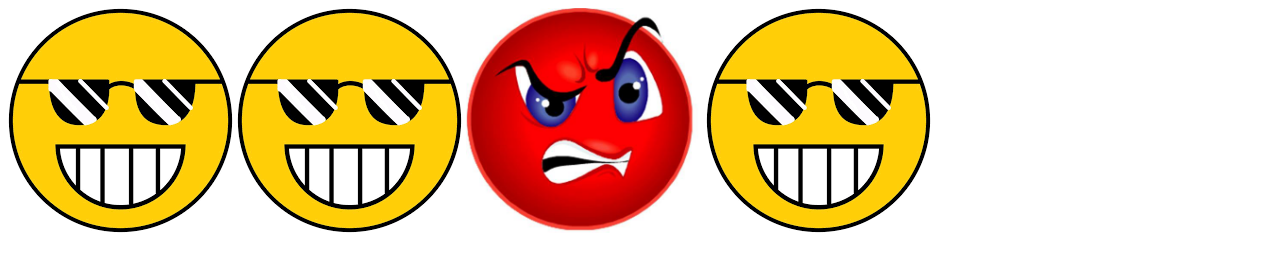
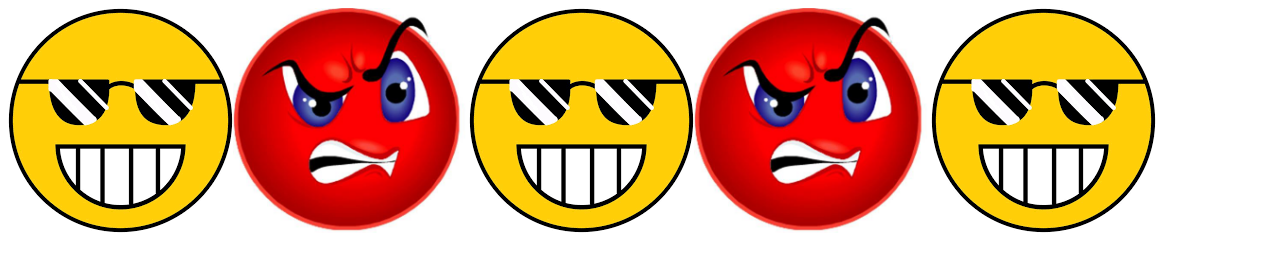
Before and after one commit to grjakub/ws-serve, a plain HTML site: page index.html in a window 1280 px wide. Drawn offline with Linux system fonts and the light colour scheme.

Commit message:
set dynamic build

```diff
--- a/index.html
+++ b/index.html
@@ -9,20 +9,7 @@
     <body>
 
         <div class="container">
-            <div class="img-container" data-status="on">
-                <img class="set-img" src="./img/up.png" height="225">
-            </div>
-            <div class="img-container" data-status="on">
-                <img class="set-img" src="./img/up.png" height="225">
-            </div>
-            <div class="img-container" data-status="off">
-                <img class="set-img" src="./img/down.png" height="225">
-            </div>
-            <div class="img-container" data-status="on">
-                <img class="set-img" src="./img/up.png" height="225">
-            </div>
         </div>
-
 
     <script src="./js/client.js"></script>
     </body>
--- a/js/client.js
+++ b/js/client.js
@@ -1,6 +1,12 @@
- let sock= new WebSocket("ws://localhost:5001"),
+ (function(){
+let sock= new WebSocket("ws://localhost:5001"),
     infoimg = document.querySelector('.container'),
     optionObj = {
+        startContainer: {
+           div: {"class": "img-container", "data-status":"on"},
+            imgContainerOn:{"class": "set-img", "src":"./img/up.png", "height":"225"},
+            imgContainerOff:{"class": "set-img", "src":"./img/down.png", "height":"225"}
+        },
         popup: {
             div: {"class": "pop-up"},
             input: {"type":"checkbox", "name" :"onoffswitch", "class":"onoffswitch-checkbox", "id":"myonoffswitch" },
@@ -10,6 +16,26 @@
         }
     },
     globSetValue = {};
+
+function buildContainer(){
+    for (let i = 0; i<5; i++) {
+        let container = document.createElement('div'),
+        imgContainer = document.createElement('img');
+        container.appendChild(imgContainer);
+
+        document.querySelector('.container').appendChild(container);
+        setAttr(container, optionObj.startContainer.div );
+
+        if(i%2 === 0) {
+            setAttr(imgContainer, optionObj.startContainer.imgContainerOn );
+        } else {
+            setAttr(imgContainer, optionObj.startContainer.imgContainerOff );
+        }
+    }
+
+
+
+}
 
 function clickHandler(e){
         checkPopup(); // clear popup
@@ -130,3 +156,7 @@ function setAttr(el, options) {
         el.setAttribute(attr, options[attr]);
     });
 }
+
+////////////////////////////
+buildContainer(); // build
+ })()
```
